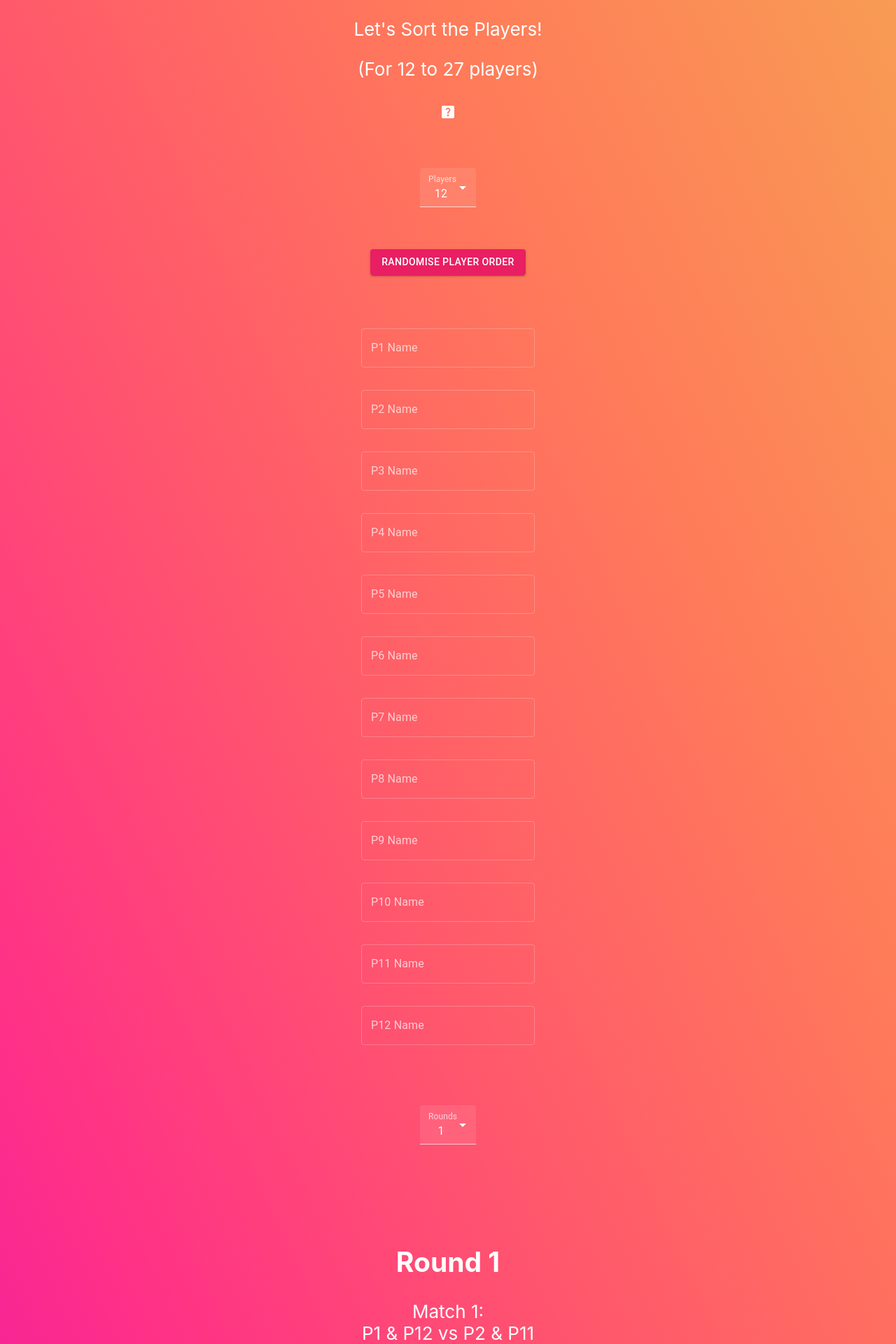
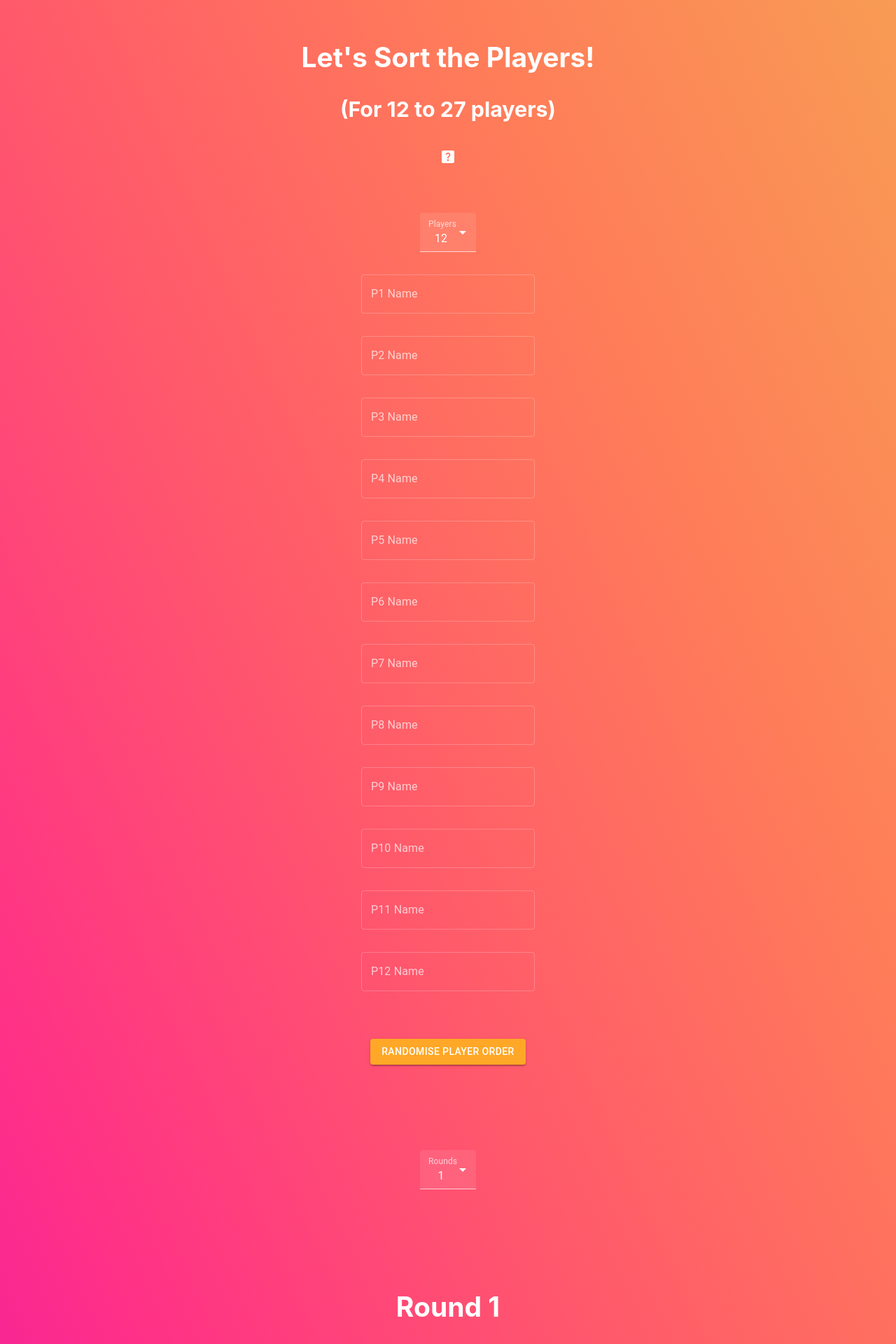
Before and after one commit to asteroidcode/doubles, a React (Create React App) app: page / in a window 1280 px wide. Shown: the top 1920 px of the page at 70% size. Built offline with nearby package versions, Linux system fonts and the light colour scheme.

Commit message:
Hone element placements

```diff
--- a/src/App.js
+++ b/src/App.js
@@ -295,8 +295,8 @@ function App() {
 
       <header className="App-header">
         <div><p></p></div>
-        <header>Let's Sort the Players!</header>
-        <p>(For 12 to 27 players)</p>
+        <header><h2>Let's Sort the Players!</h2><h3>(For 12 to 27 players)</h3></header>
+
         <IconButton onClick={() => setInfoOpen(true)}><HelpCenterIcon/></IconButton>
         <InfoDialog isOpen={infoOpen} close={() => setInfoOpen(false)}/>
         <div style={{marginTop: "20px"}}></div>
--- a/src/Inputs/NamesInput.js
+++ b/src/Inputs/NamesInput.js
@@ -5,7 +5,7 @@ import Button from '@mui/material/Button';
 import { NamesNumberInput } from './NamesNumberInput';
 import { ShuffleConfirmDialog } from '../Dialogs/ShuffleConfirmDialog';
 import { styled } from '@mui/material';
-import { purple, blue, green, orange, pink } from '@mui/material/colors';
+import { purple, blue, green, orange, yellow, pink } from '@mui/material/colors';
 
 export const NamesInput = ({setNamesCallback, numberOfPlayers, names2}) => {
 
@@ -77,16 +77,14 @@ export const NamesInput = ({setNamesCallback, numberOfPlayers, names2}) => {
 
   const RandomiseButton = styled(Button)(({ theme }) => ({
     color: theme.palette.getContrastText(purple[500]),
-    backgroundColor: pink[500],
+    backgroundColor: orange[400],
     '&:hover': {
-      backgroundColor: pink[700],
+      backgroundColor: orange[900],
     },
   }));
 
   return( <>
-  <p></p>
-  <RandomiseButton onClick={() => setShuffleConfirmOpen(true)} variant="contained">Randomise Player Order</RandomiseButton>
-  <p></p>
+
   <ShuffleConfirmDialog isOpen={shuffleConfirmOpen} close={closeShuffleDialog} randomizeOrder={randomizeNamesOrder}/>
   <NamesNumberInput setNamesNbr={(nbr) => processParticipantNumberChange(nbr)}/>
   <Box
@@ -115,5 +113,8 @@ export const NamesInput = ({setNamesCallback, numberOfPlayers, names2}) => {
       )
     })}
   </Box>
+  <p></p>
+  <RandomiseButton onClick={() => setShuffleConfirmOpen(true)} variant="contained">Randomise Player Order</RandomiseButton>
+  <p></p>
   </>)
 }
```
